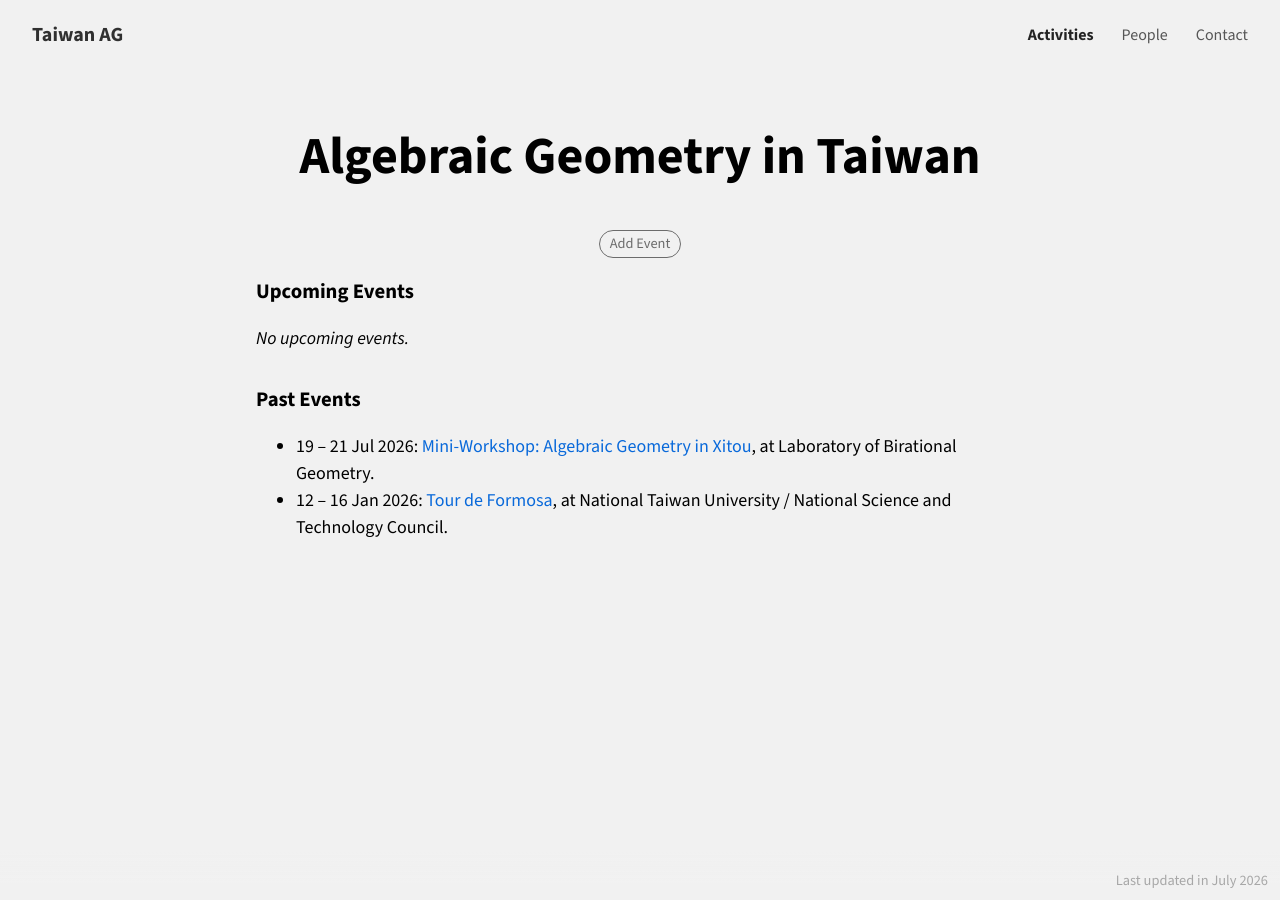
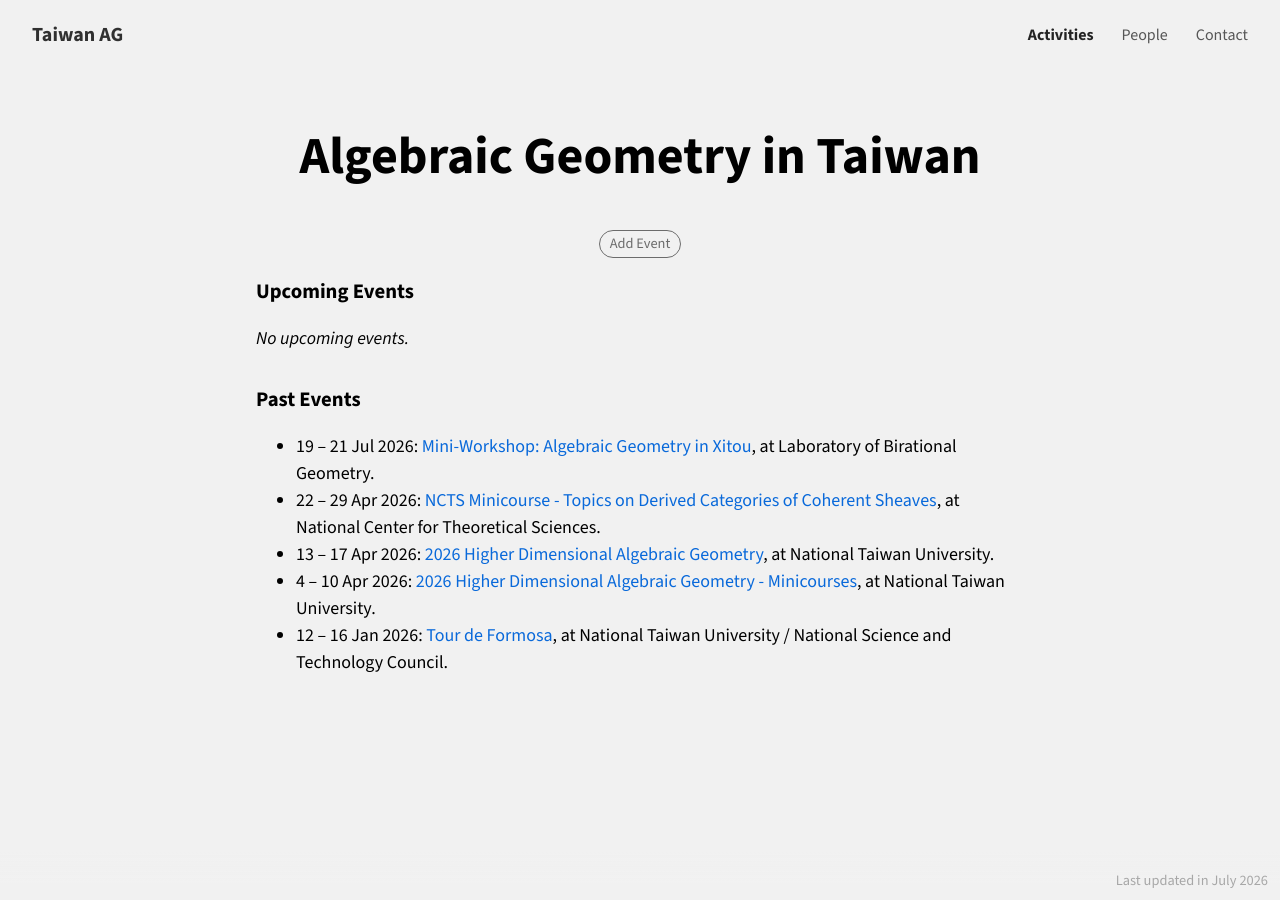
Before and after one commit to taiwan-ag/taiwan-ag.github.io, a Jekyll site: the page built from index.md, in a window 1280 px wide. Built offline with Jekyll 4.4.1, drawn with Linux system fonts in a browser that asks for light colours.

Commit message:
Add remaining 2026 HDAG events and Kawamata's NCTS minicourse
Co-Authored-By: Claude Sonnet 5 <noreply@anthropic.com>
Claude-Session: https://claude.ai/code/session_01Eon8xtEqo4VMYL9knp2LSv

```diff
--- a/_data/events.yml
+++ b/_data/events.yml
@@ -9,6 +9,24 @@
   end: 2026-07-21
   url: "https://sites.google.com/view/mini-workshopalgebraicgeometry/%E9%A6%96%E9%A0%81"
 
+- title: "NCTS Minicourse - Topics on Derived Categories of Coherent Sheaves"
+  institution: "National Center for Theoretical Sciences"
+  start: 2026-04-22
+  end: 2026-04-29
+  url: "https://ncts.ntu.edu.tw/events_3_detail.php?nid=395"
+
+- title: "2026 Higher Dimensional Algebraic Geometry"
+  institution: "National Taiwan University"
+  start: 2026-04-13
+  end: 2026-04-17
+  url: "https://sites.google.com/ncts.ntu.edu.tw/2026hdag"
+
+- title: "2026 Higher Dimensional Algebraic Geometry - Minicourses"
+  institution: "National Taiwan University"
+  start: 2026-04-04
+  end: 2026-04-10
+  url: "https://sites.google.com/ncts.ntu.edu.tw/2026hdag-minicourses"
+
 - title: "Tour de Formosa"
   institution: "National Taiwan University / National Science and Technology Council"
   start: 2026-01-12
```
